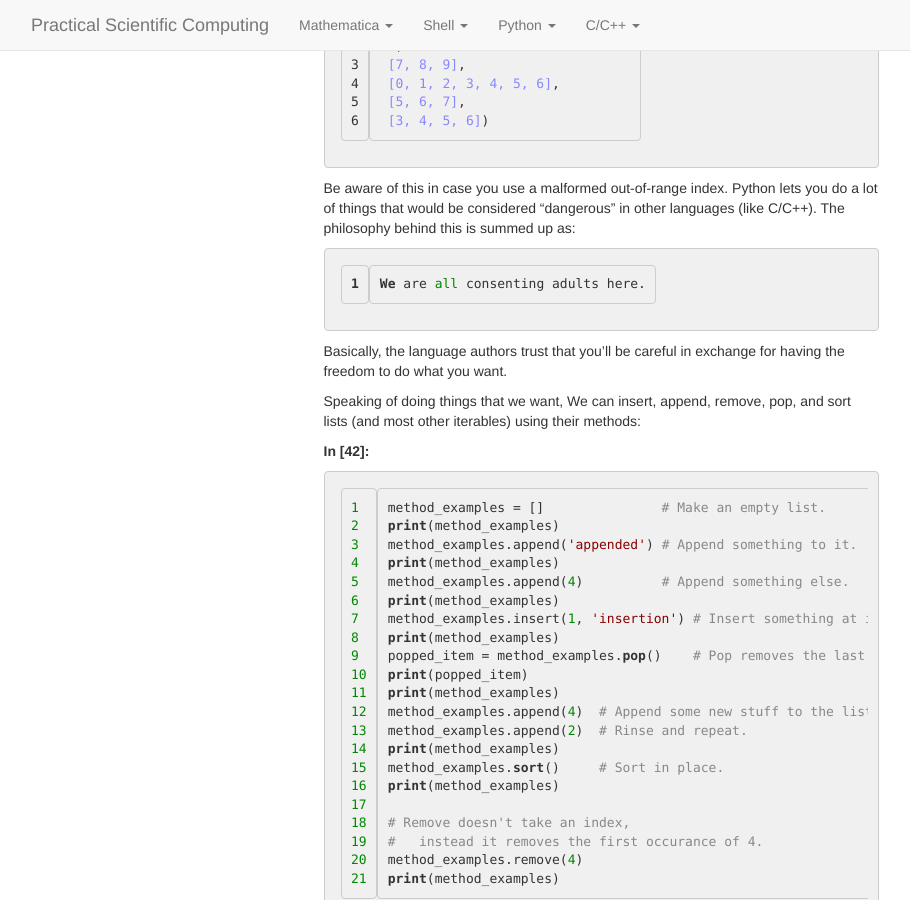
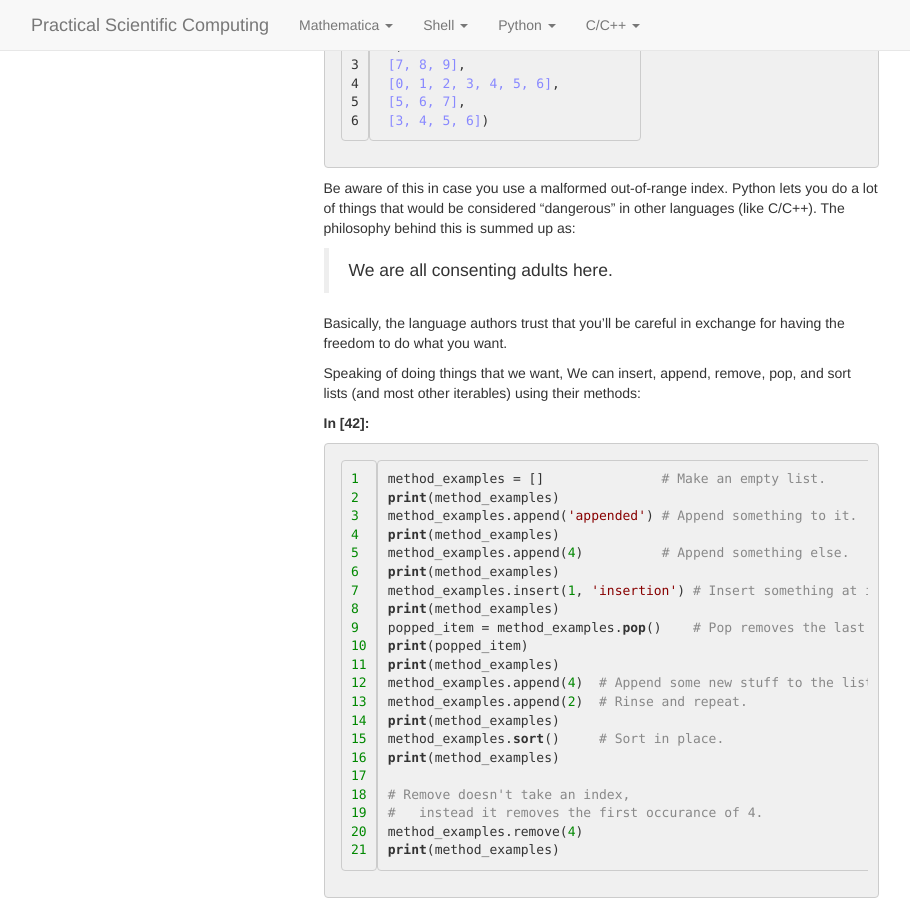
Before and after one commit to practical-scientific-computing/practical-scientific-computing.github.io, a Jekyll site: the page built from python/02-syntax.md, in a window 1280 px wide and 900 px high, scrolled down 27083 px. Shown: the whole window, without its empty margins (39-949 px from the left). Built offline with Jekyll 4.4.1, drawn with Linux system fonts in a browser that asks for light colours; nearby versions of some CDN libraries.

Commit message:
A quote is not code

```diff
--- a/python/02-syntax.md
+++ b/python/02-syntax.md
@@ -1060,7 +1060,9 @@ Be aware of this in case you use a malformed out-of-range index. Python lets you
 do a lot of things that would be considered "dangerous" in other languages (like
 C/C++). The philosophy behind this is summed up as:
 
-    We are all consenting adults here.
+>
+> We are all consenting adults here.
+>
 
 Basically, the language authors trust that you'll be careful in exchange for
 having the freedom to do what you want.
```
